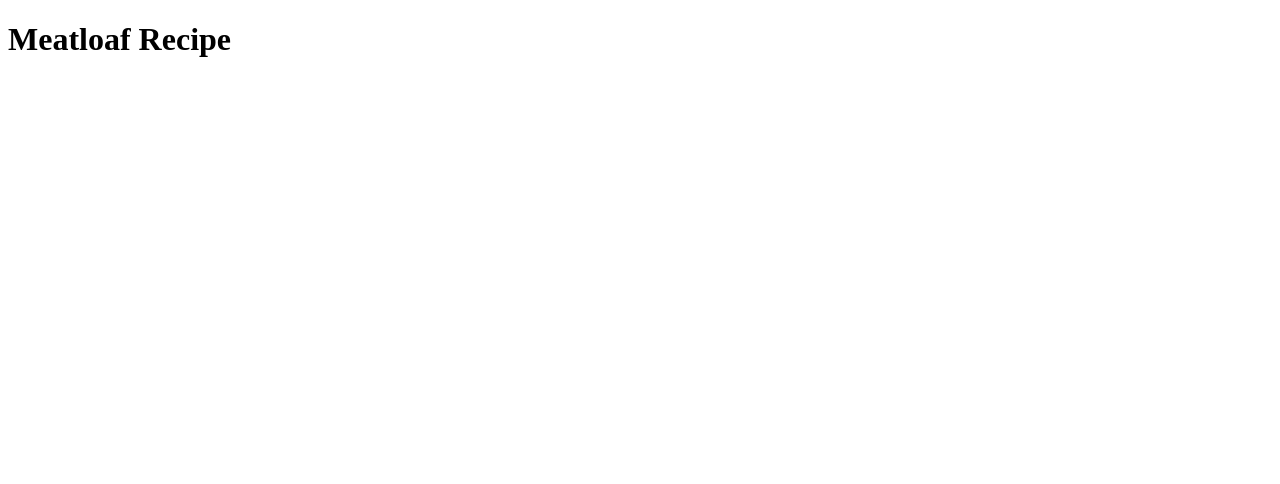
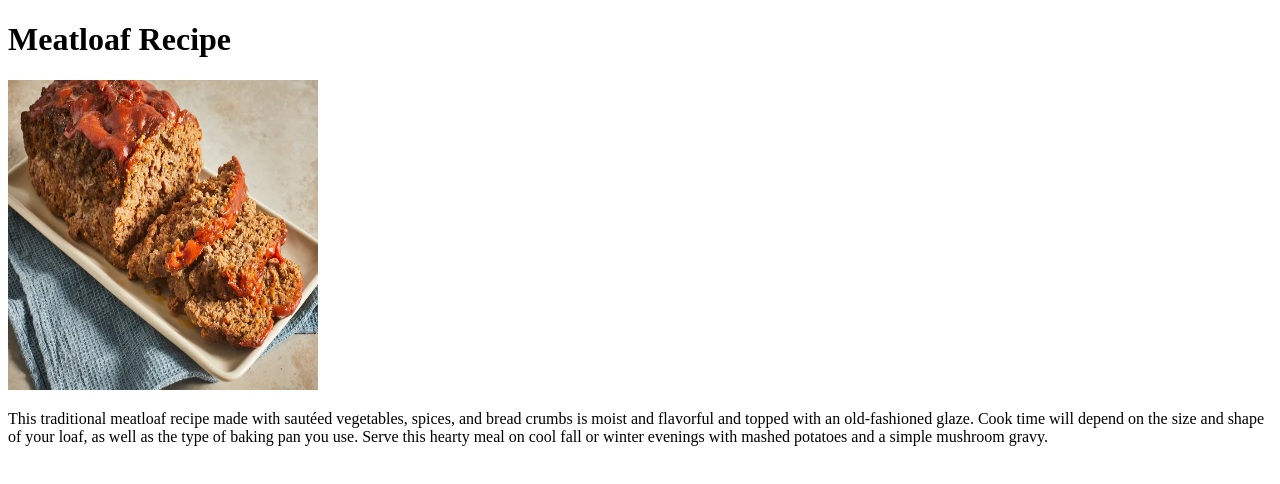
Before and after one commit to ellin72/odin-receipes, a plain HTML site: page recipes/meatloaf.html in a window 1280 px wide. Drawn offline with Linux system fonts and the light colour scheme.

Commit message:
Created an images folder and added an images of my finished dish of meatloaf in my meatloaf page. Also added a recipe description.

```diff
--- a/recipes/meatloaf.html
+++ b/recipes/meatloaf.html
@@ -9,5 +9,13 @@
 
     <h1>Meatloaf Recipe</h1>
 
+    <img src="../images/meatloaf.webp" alt="meatloaf" height="310" width="310">
+
+    <p>This traditional meatloaf recipe made with sautéed vegetables, spices, and bread crumbs is
+        moist and flavorful and topped with an old-fashioned glaze.
+        Cook time will depend on the size and shape of your loaf, as well as
+        the type of baking pan you use. Serve this hearty meal on cool fall or
+        winter evenings with mashed potatoes and a simple mushroom gravy.</p>
+
 </body>
 </html>
```
Also changed, not shown: images/meatloaf.webp (added).
